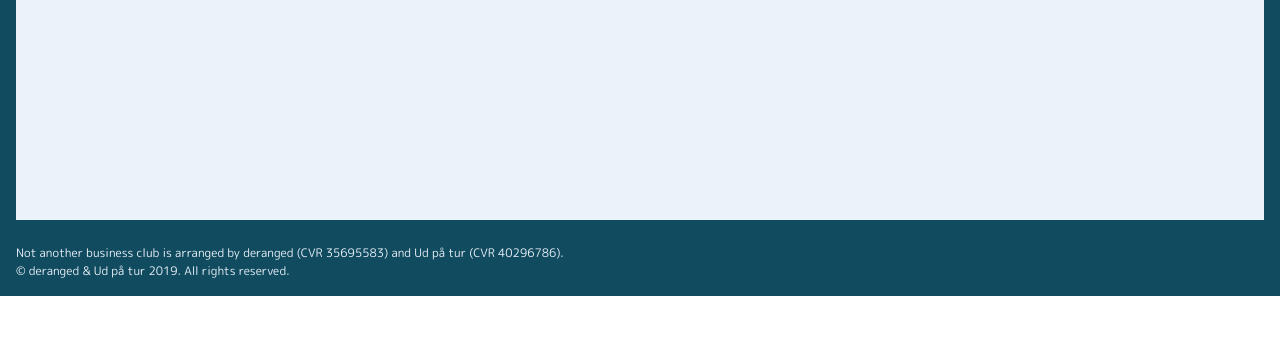
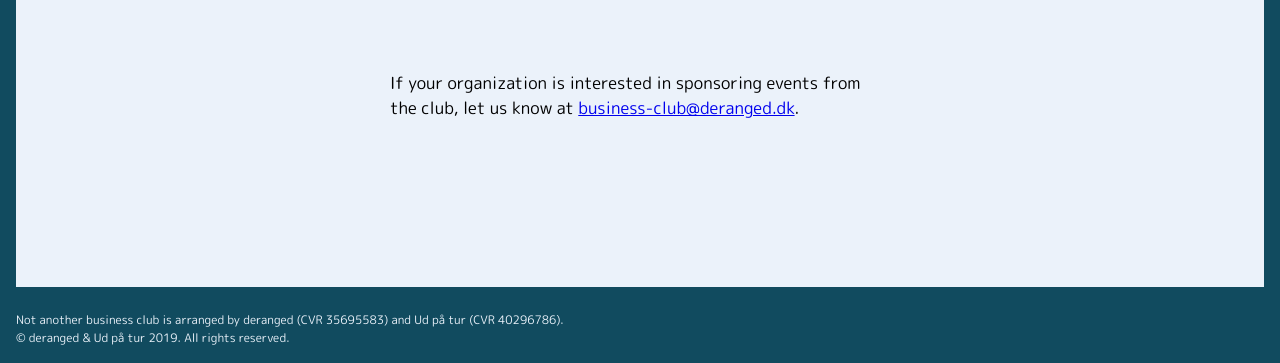
Before and after one commit to derangeddk/notanotherbusinessclub-website, a plain HTML site: page index.html in a window 1280 px wide. Shown: the part 2735-3098 px from the top of the page. Before the commit the page ends 3031 px from the top, so only its background shows below. Drawn offline with Linux system fonts and the light colour scheme.

Commit message:
CTA for sponsors

```diff
--- a/index.html
+++ b/index.html
@@ -360,6 +360,9 @@
                     <a href="https://udpaatur.com/"><img src="/assets/udpaatur-logo.png"></a>
                     <a href="https://deranged.dk/"><img src="/assets/deranged-logo.png"></a>
                 </div>
+                <p>
+                    If your organization is interested in sponsoring events from the club, let us know at <a href="mailto:business-club@deranged.dk?subject=[Not another business club] Sponsorship" target="_blank" rel="noopener">business-club@deranged.dk</a>.
+                </p>
             </section>
             <section class="copyright">
                 <p>Not another business club is arranged by deranged (CVR 35695583) and Ud på tur (CVR 40296786).</p>
```
